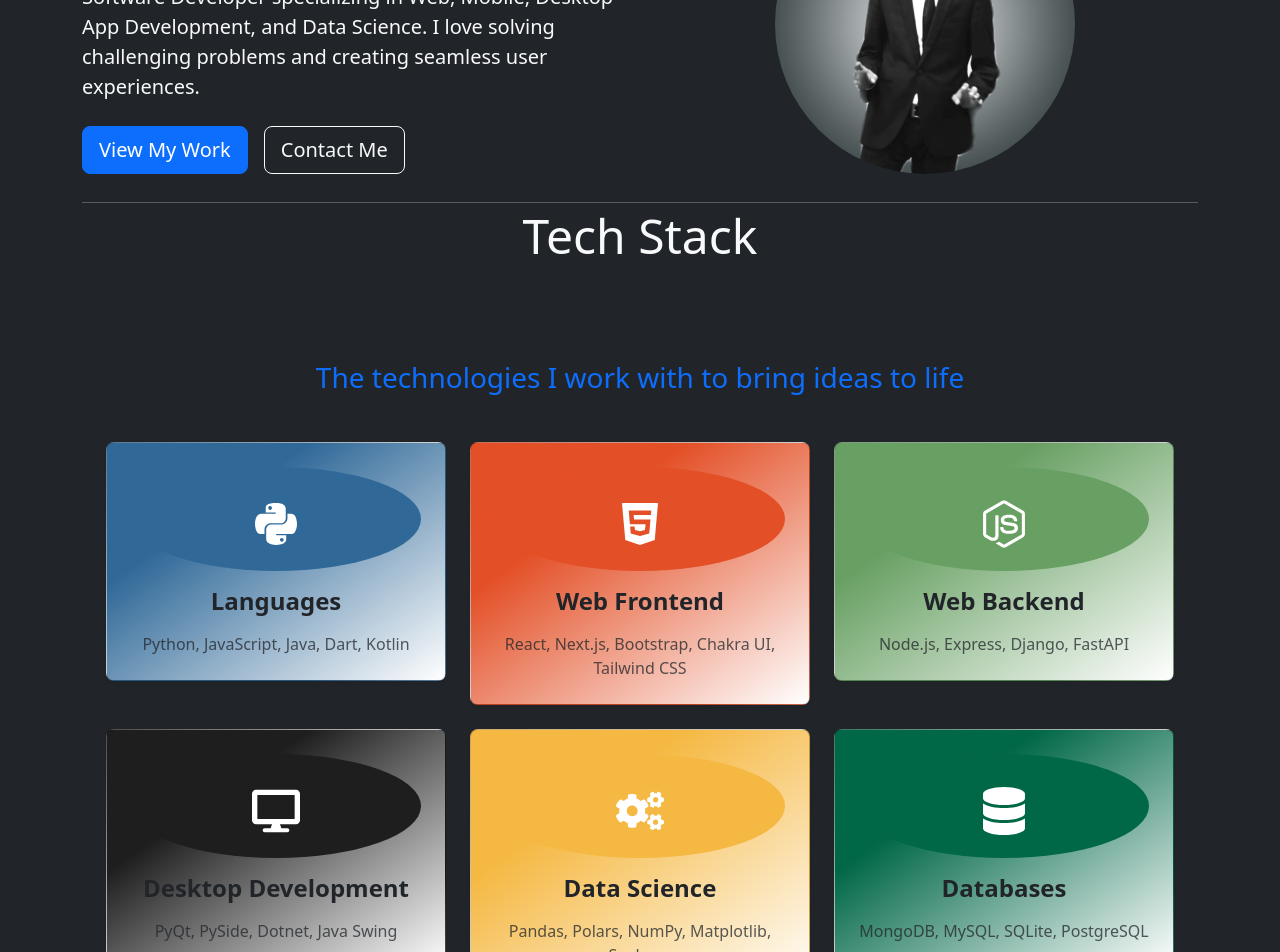
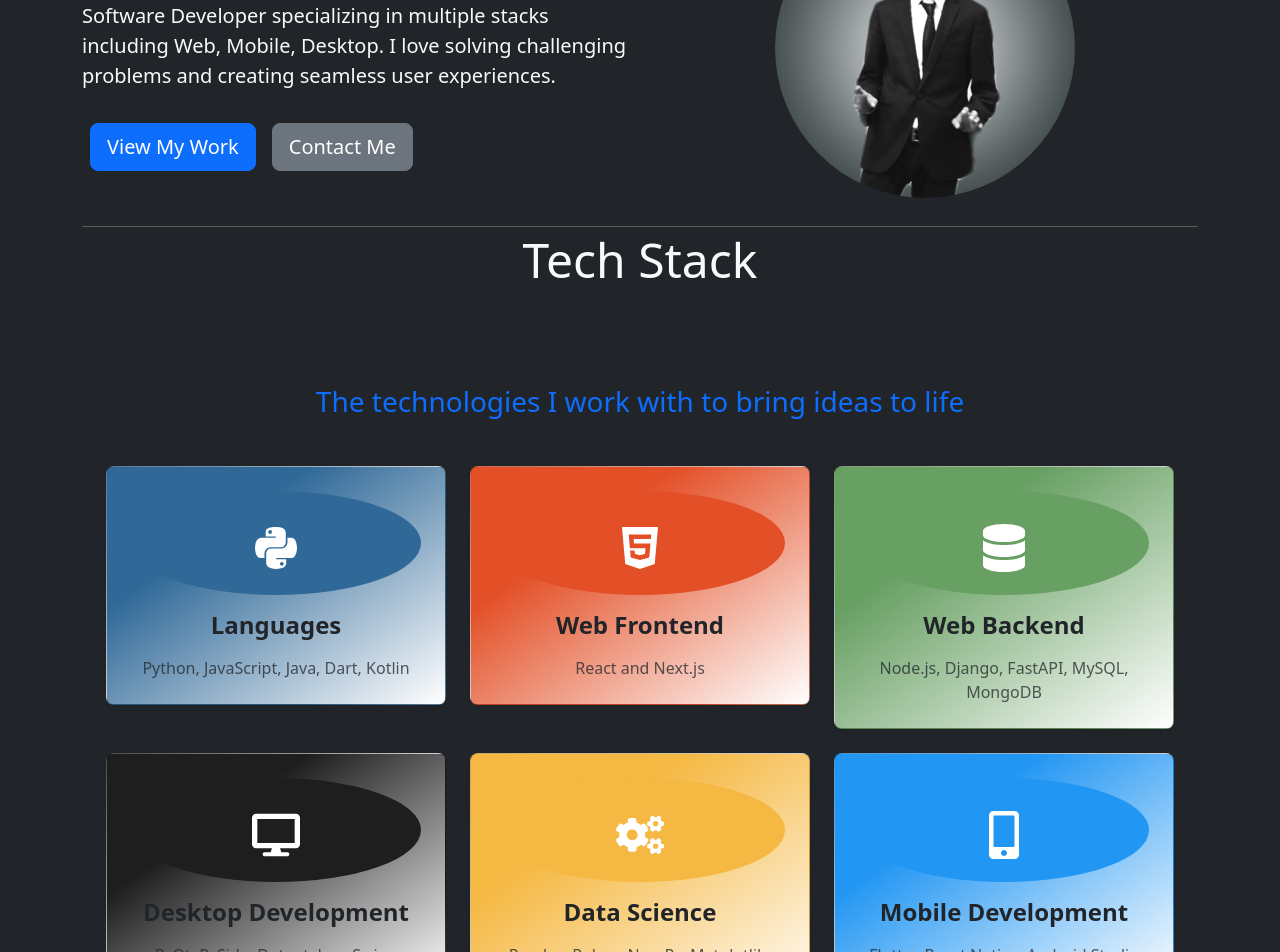
Before and after one commit to SajjadAli54/sajjadali, a React (Vite) app: page / in a window 1280 px wide. Shown: the part 340-1292 px from the top of the page. Built offline with nearby package versions, Linux system fonts and the light colour scheme.

Commit message:
Refactored code a little

```diff
--- a/src/components/education.jsx
+++ b/src/components/education.jsx
@@ -1,45 +1,7 @@
 import React from "react";
 import EducationCard from "./edu-card";
 
-const list = [
-  {
-    degree: "Exchange Semester - Research in AI and Data Science",
-    institution: "Norwegian University of Science and Technology (NTNU)",
-    institutionUrl: "https://www.ntnu.edu/",
-    startDate: "August 2023",
-    endDate: "February 2024",
-    description:
-      "Focused on advanced research methodologies and practical applications in data science and AI while experiencing international academic culture.",
-    achievements: [
-      "📚 Gained in-depth knowledge in Diffusion Models and Transfer Learning.",
-      "🌍 Enhanced global perspective through collaborations with international peers.",
-      "🔍 Conducted research on Facial Emotion Recognition using advanced techniques.",
-      "🗺️ Explored European culture through visits to cities like Oslo, Warsaw, Prague, and Milan.",
-    ],
-    tags: ["Diffusion Models", "Transfer Learning", "International Exposure"],
-    // image: NtnuImage,
-    image:
-      "https://www.ntnu.edu/documents/1265708073/1266886158/bygg-5.jpg/0acaaba8-2ac1-4231-af69-85c32e726b3a?t=1501754425569",
-  },
-  {
-    degree: "Bachelor of Science in Computer Science",
-    institution: "Sukkur IBA University",
-    institutionUrl: "https://www.iba-suk.edu.pk/",
-    startDate: "August 2019",
-    endDate: "July 2023",
-    description:
-      "Achieved academic excellence with a focus on data science, software engineering, and AI, supported by multiple scholarships.",
-    achievements: [
-      "🏅 Silver Medalist with a CGPA of 3.62, ranking 2nd in the graduating batch.",
-      "💼 Awarded prestigious fully funded scholarships, including the NORPART CONNECT Scholarship for an exchange semester at NTNU.",
-      "📈 Excelled in academic and extracurricular activities, showcasing leadership and innovation.",
-    ],
-    tags: ["CGPA: 3.62", "Silver Medalist", "Data Science", "AI"],
-    // image: SibaImage,
-    image:
-      "https://i0.wp.com/jaamiah.com/wp-content/uploads/2019/05/IBA-Sukhur-Free-Admissions-600x300.jpg",
-  },
-];
+import { education as list } from "../data/education";
 
 function Education() {
   return (
--- a/src/components/stack.jsx
+++ b/src/components/stack.jsx
@@ -21,14 +21,14 @@ function TechStack() {
     },
     {
       category: "Web Frontend",
-      items: "React, Next.js, Bootstrap, Chakra UI, Tailwind CSS",
+      items: "React and Next.js",
       icon: <FaHtml5 />,
       color: "#E34F26", // HTML5 Color
     },
     {
       category: "Web Backend",
-      items: "Node.js, Express, Django, FastAPI",
-      icon: <FaNodeJs />,
+      items: "Node.js, Django, FastAPI, MySQL, MongoDB",
+      icon: <FaDatabase />,
       color: "#68A063", // Node.js Color
     },
     {
@@ -44,12 +44,12 @@ function TechStack() {
       icon: <FaCogs />,
       color: "#f5b842", // Data Science Yellow
     },
-    {
-      category: "Databases",
-      items: "MongoDB, MySQL, SQLite, PostgreSQL",
-      icon: <FaDatabase />,
-      color: "#006747", // Database Green
-    },
+    // {
+    //   category: "Databases",
+    //   items: "MongoDB, MySQL, SQLite, PostgreSQL",
+    //   icon: <FaDatabase />,
+    //   color: "#006747", // Database Green
+    // },
     {
       category: "Mobile Development",
       items: "Flutter, React Native, Android Studio",
@@ -72,7 +72,7 @@ function TechStack() {
         </h3>
         <div className="row">
           {techItems.map((tech, index) => (
-            <div className="col-md-6 col-lg-4 mb-4" key={index}>
+            <div className="col-sm-6 col-md-6 col-lg-4 mb-4" key={index}>
               <div
                 className="card shadow-sm rounded-3 p-4 text-center"
                 style={{
--- /dev/null
+++ b/src/data/education.js
@@ -0,0 +1,37 @@
+export const education = [
+    {
+      degree: "Exchange Semester - Research in AI and Data Science",
+      institution: "Norwegian University of Science and Technology (NTNU)",
+      institutionUrl: "https://www.ntnu.edu/",
+      startDate: "August 2023",
+      endDate: "February 2024",
+      description:
+        "Focused on advanced research methodologies and practical applications in data science and AI while experiencing international academic culture.",
+      achievements: [
+        "📚 Gained in-depth knowledge in Diffusion Models and Transfer Learning.",
+        "🌍 Enhanced global perspective through collaborations with international peers.",
+        "🔍 Conducted research on Facial Emotion Recognition using advanced techniques.",
+        "🗺️ Explored European culture through visits to cities like Oslo, Warsaw, Prague, and Milan.",
+      ],
+      tags: ["Diffusion Models", "Transfer Learning", "International Exposure"],
+      image:
+        "https://www.ntnu.edu/documents/1265708073/1266886158/bygg-5.jpg/0acaaba8-2ac1-4231-af69-85c32e726b3a?t=1501754425569",
+    },
+    {
+      degree: "Bachelor of Science in Computer Science",
+      institution: "Sukkur IBA University",
+      institutionUrl: "https://www.iba-suk.edu.pk/",
+      startDate: "August 2019",
+      endDate: "July 2023",
+      description:
+        "Achieved academic excellence with a focus on data science, software engineering, and AI, supported by multiple scholarships.",
+      achievements: [
+        "🏅 Silver Medalist with a CGPA of 3.62, ranking 2nd in the graduating batch.",
+        "💼 Awarded prestigious fully funded scholarships, including the NORPART CONNECT Scholarship for an exchange semester at NTNU.",
+        "📈 Excelled in academic and extracurricular activities, showcasing leadership and innovation.",
+      ],
+      tags: ["CGPA: 3.62", "Silver Medalist", "Data Science", "AI"],
+      image:
+        "https://i0.wp.com/jaamiah.com/wp-content/uploads/2019/05/IBA-Sukhur-Free-Admissions-600x300.jpg",
+    },
+  ];
--- a/src/pages/home.jsx
+++ b/src/pages/home.jsx
@@ -17,16 +17,16 @@ export default function Home() {
             Hi, I'm Sajjad Ali 👋
           </h1>
           <p className="lead mb-4 animate__fadeIn">
-            Software Developer specializing in Web, Mobile, Desktop App
-            Development, and Data Science. I love solving challenging problems
-            and creating seamless user experiences.
+            Software Developer specializing in multiple stacks including Web,
+            Mobile, Desktop. I love solving challenging problems and creating
+            seamless user experiences.
           </p>
-          <Link to="/projects" className="btn btn-primary btn-lg me-3">
+          <Link to="/projects" className="btn btn-primary btn-lg m-2">
             View My Work
           </Link>
-          <a href="#contact" className="btn btn-outline-light btn-lg">
+          <Link to="/contact" className="btn btn-secondary btn-lg m-2">
             Contact Me
-          </a>
+          </Link>
         </div>
         <div className="col-lg-6 text-center">
           <img
@@ -35,7 +35,7 @@ export default function Home() {
             style={{ maxWidth: "300px", backgroundColor: "transparent" }}
             height={"300px"}
             alt="Sajjad Ali"
-            className="img-fluid rounded-circle mb-4 animate__animated animate__fadeIn"
+            className="img-fluid rounded-circle mb-4 mt-4 animate__animated animate__fadeIn"
           />
         </div>
       </div>
```
